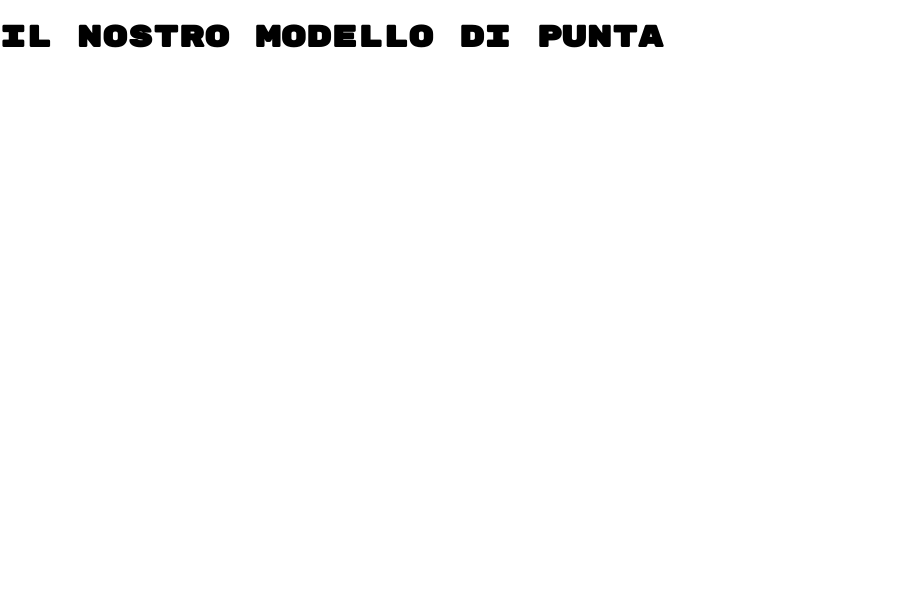
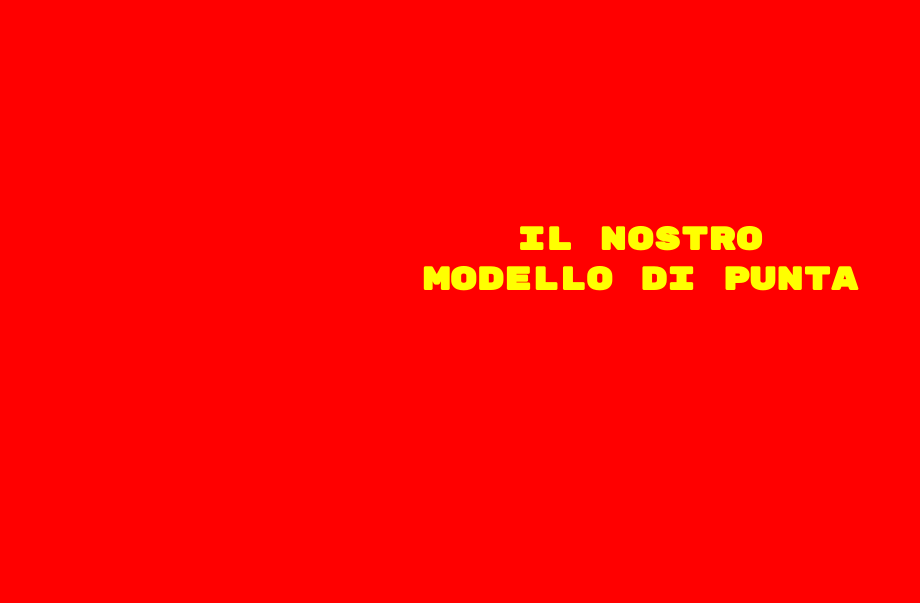
Before and after one commit to Salvatore1985/-htmlcss-shoes, a plain HTML site: page index.html in a window 1280 px wide. Shown: the whole page, without its empty margins (0-920 px from the left). Drawn offline with Linux system fonts and the light colour scheme.

Commit message:
img1-css

```diff
--- a/css/style.css
+++ b/css/style.css
@@ -3,7 +3,41 @@
     padding: 0;
     box-sizing: border-box;
 }
+
+.clearfix::after{
+    content: "";
+    display: table;
+    clear: both;
+}
 body{
     font-family: 'Rubik Mono One', sans-serif;
-    font-size: 15px;
+    font-size: 1rem;
+    text-align: center;
 }
+.container{
+    height: 100vh;
+    position: relative;
+    background-color: red;
+
+}
+
+.red{
+    position: absolute;
+    height: 50%;
+    top: 50%;
+    left: 50%;
+    transform: translate(-50%,-50%);
+
+}
+img{
+    height: 50%;
+
+}
+
+.text-color {
+    width: 450px;
+
+}
+.yellow{
+    color: #FFFF00;
+}
```
